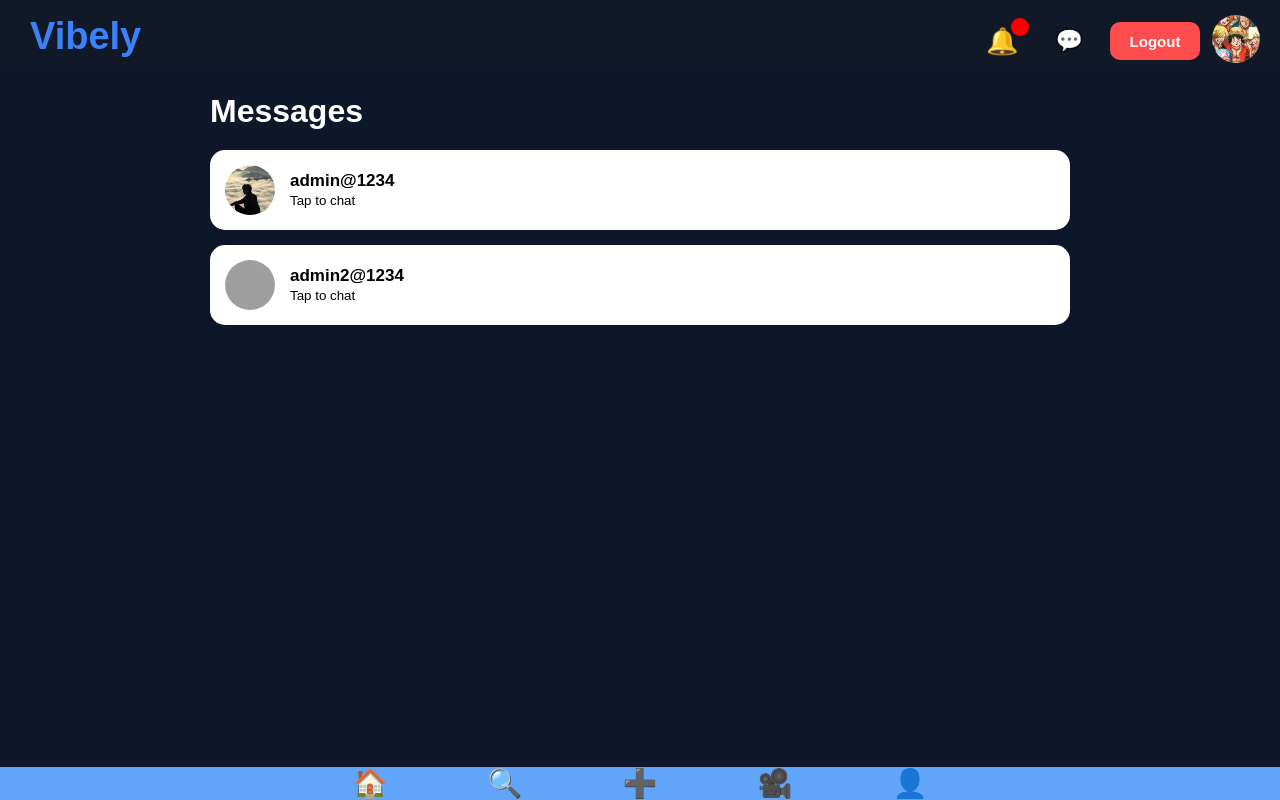
After one commit to umamanikanta7122/Vibely, a Django app: page /messages/ in a window 1280 px wide. The commit adds this page. Run offline with Django 5.2, Linux system fonts and the light colour scheme; a user stored in the database is signed in; data comes from the database, SQL or seed files in the repository; both versions use the stored data as it was after the commit; grey boxes are pictures that could not be loaded.

Commit message:
Completed Vibely social media web app with realtime chat

```diff
--- a/accounts/urls.py
+++ b/accounts/urls.py
@@ -6,6 +6,7 @@ follow_user
 from .views import logout_user
 from .views import notifications
 from .views import notification_count
+
 
 urlpatterns = [
     path('', home, name='home'),
--- a/posts/models.py
+++ b/posts/models.py
@@ -5,6 +5,9 @@ CATEGORY_CHOICES = [
     ('video', 'Video'),
     ('reel', 'Reel')
 ]
+from asgiref.sync import sync_to_async
+from django.contrib.auth.models import User
+
 
 
 class Post(models.Model):
@@ -167,3 +170,6 @@ class ChatMessage(models.Model):
             f"{self.sender.username} -> "
             f"{self.receiver.username}"
         )
+
+    from django.contrib.auth.models import User
+from django.db import models
--- a/posts/urls.py
+++ b/posts/urls.py
@@ -17,6 +17,8 @@ from .views import reels
 from .views import user_story
 from django.contrib.auth.views import LogoutView
 from .views import chat_room
+from . import views
+from .views import messages_page
 
 
 urlpatterns = [
@@ -96,6 +98,15 @@ path(
     chat_room,
     name='chat_room'
 ),
-
+path(
+    "messages/",
+    views.messages_page,
+    name="messages"
+),
+path(
+    "messages/",
+    views.messages_page,
+    name="messages"
+),
 
 ]
--- a/posts/views.py
+++ b/posts/views.py
@@ -6,7 +6,7 @@ from django.contrib.auth.models import User
 from .forms import PostForm, CommentForm, StoryForm
 from .models import Post, Like, Comment, Story, Notification
 from django.db.models import Q
-
+from .models import ChatMessage
 
 @login_required
 def create_post(request):
@@ -310,11 +310,39 @@ def chat_room(request, username):
         f"{max(request.user.id, other_user.id)}"
     )
 
+    # GET OLD CHAT HISTORY
+    messages = ChatMessage.objects.filter(
+        sender__in=[request.user, other_user],
+        receiver__in=[request.user, other_user]
+    ).order_by(
+        "timestamp"
+    )
+    print("MESSAGES COUNT =", messages.count())
     return render(
         request,
         'posts/chat_room.html',
         {
             'room_name': room_name,
             'other_user': other_user,
+            'messages': messages,
         }
     )
+
+from django.contrib.auth.models import User
+from django.contrib.auth.decorators import login_required
+
+
+@login_required
+def messages_page(request):
+
+    users = User.objects.exclude(
+        id=request.user.id
+    )
+
+    return render(
+        request,
+        "posts/messages.html",
+        {
+            "users": users
+        }
+    )
--- a/static/css/style.css
+++ b/static/css/style.css
@@ -1149,3 +1149,152 @@ text-decoration:none;
 
     cursor:pointer;
 }
+
+.chat-container{
+    width: 50%;
+    margin: 40px auto;
+    background: white;
+    border-radius: 15px;
+    box-shadow: 0 0 10px rgba(0,0,0,0.15);
+    overflow: hidden;
+}
+
+.chat-header{
+    background: #14b8d4;
+    color: white;
+    padding: 15px;
+    font-size: 20px;
+}
+
+#chat-box{
+    height:400px;
+    overflow-y:auto;
+    padding:20px;
+    background:#0f172a;
+}
+
+.chat-input{
+    display:flex;
+    align-items:center;
+    gap:10px;
+    padding:15px;
+}
+
+#message-input{
+    flex: 1;
+    padding: 10px;
+    font-size: 16px;
+}
+
+#send-btn{
+    padding:12px 25px;
+    border:none;
+    border-radius:10px;
+    cursor:pointer;
+}
+
+
+.message{
+    background:#1e293b;
+    color:white;
+    padding:12px;
+    margin:10px 0;
+    border-radius:12px;
+    width:fit-content;
+    max-width:60%;
+}
+.my-message{
+    background:#3b82f6;
+    color:white;
+    padding:12px 15px;
+    margin:10px 0;
+    margin-left:auto;
+    width:fit-content;
+    max-width:60%;
+    border-radius:15px 15px 0 15px;
+}
+
+.other-message{
+    background:#1e293b;
+    color:white;
+    padding:12px 15px;
+    margin:10px 0;
+    margin-right:auto;
+    width:fit-content;
+    max-width:60%;
+    border-radius:15px 15px 15px 0;
+}
+
+.chat-btn{
+    text-decoration:none;
+    font-size:22px;
+    margin:0 15px;
+}
+
+
+
+
+.messages-container h2{
+    margin-bottom:20px;
+}
+
+.user-chat-card{
+    background:white;
+    padding:15px;
+    margin-bottom:15px;
+    border-radius:15px;
+    text-decoration:none;
+    color:black;
+    display:block;
+    box-shadow:0 2px 8px rgba(0,0,0,0.08);
+    transition:0.2s;
+}
+
+.user-chat-card:hover{
+    transform:scale(1.02);
+}
+
+.user-info{
+    display:flex;
+    align-items:center;
+    gap:15px;
+}
+
+.user-avatar{
+    width:45px;
+    height:45px;
+    border-radius:50%;
+    background:#14b8d4;
+    display:flex;
+    align-items:center;
+    justify-content:center;
+    font-size:22px;
+}
+
+.username{
+    font-size:17px;
+    font-weight:bold;
+}
+
+.chat-user-pic{
+    width:50px;
+    height:50px;
+    border-radius:50%;
+    object-fit:cover;
+}
+
+.chat-header{
+    display:flex;
+    align-items:center;
+    gap:15px;
+    padding:15px;
+    background:#14b8d4;
+    color:white;
+}
+
+.chat-header-pic{
+    width:45px;
+    height:45px;
+    border-radius:50%;
+    object-fit:cover;
+}
--- a/templates/base.html
+++ b/templates/base.html
@@ -42,6 +42,10 @@
 
     </span>
 
+</a>
+
+<a href="/messages/" class="chat-btn">
+    💬
 </a>
 
     <a href="/logout/" class="logout-btn">
--- /dev/null
+++ b/templates/posts/messages.html
@@ -0,0 +1,43 @@
+{% extends 'base.html' %}
+
+{% block content %}
+
+<div class="messages-container">
+
+    <h2>Messages</h2>
+
+    {% for user in users %}
+
+        <a href="/chat/{{ user.username }}/"
+           class="user-chat-card">
+
+            <div class="user-info">
+
+               <img
+    src="{{ user.profile.profile_picture.url }}"
+    class="chat-user-pic">
+                <div>
+
+                    <p class="username">
+
+                        {{ user.username }}
+
+                    </p>
+
+                    <small>
+
+                        Tap to chat
+
+                    </small>
+
+                </div>
+
+            </div>
+
+        </a>
+
+    {% endfor %}
+
+</div>
+
+{% endblock %}
```
Also changed, not shown: posts/consumers.py (+55 -3 lines), templates/posts/chat_room.html (+92 -10 lines), vibely/asgi.py (+17 -12 lines), db.sqlite3, 1 other file.
